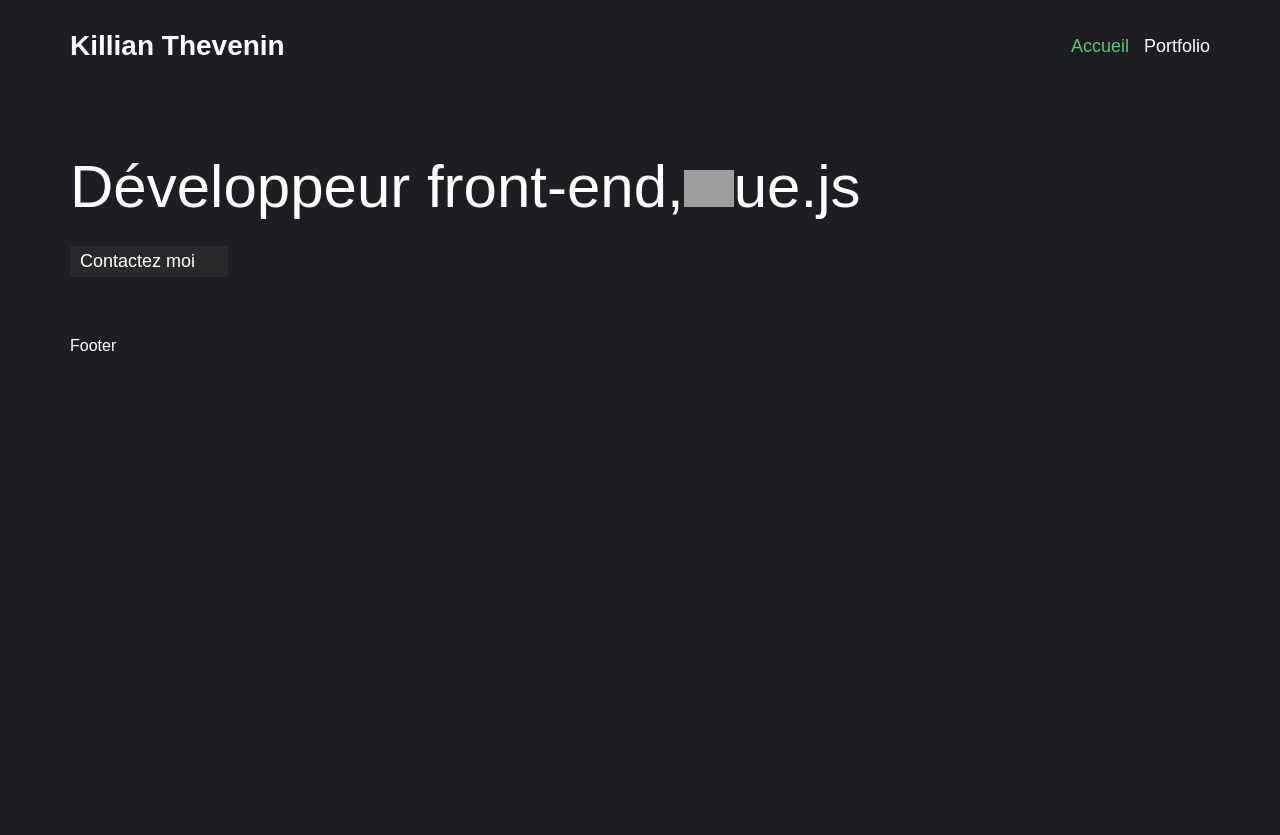
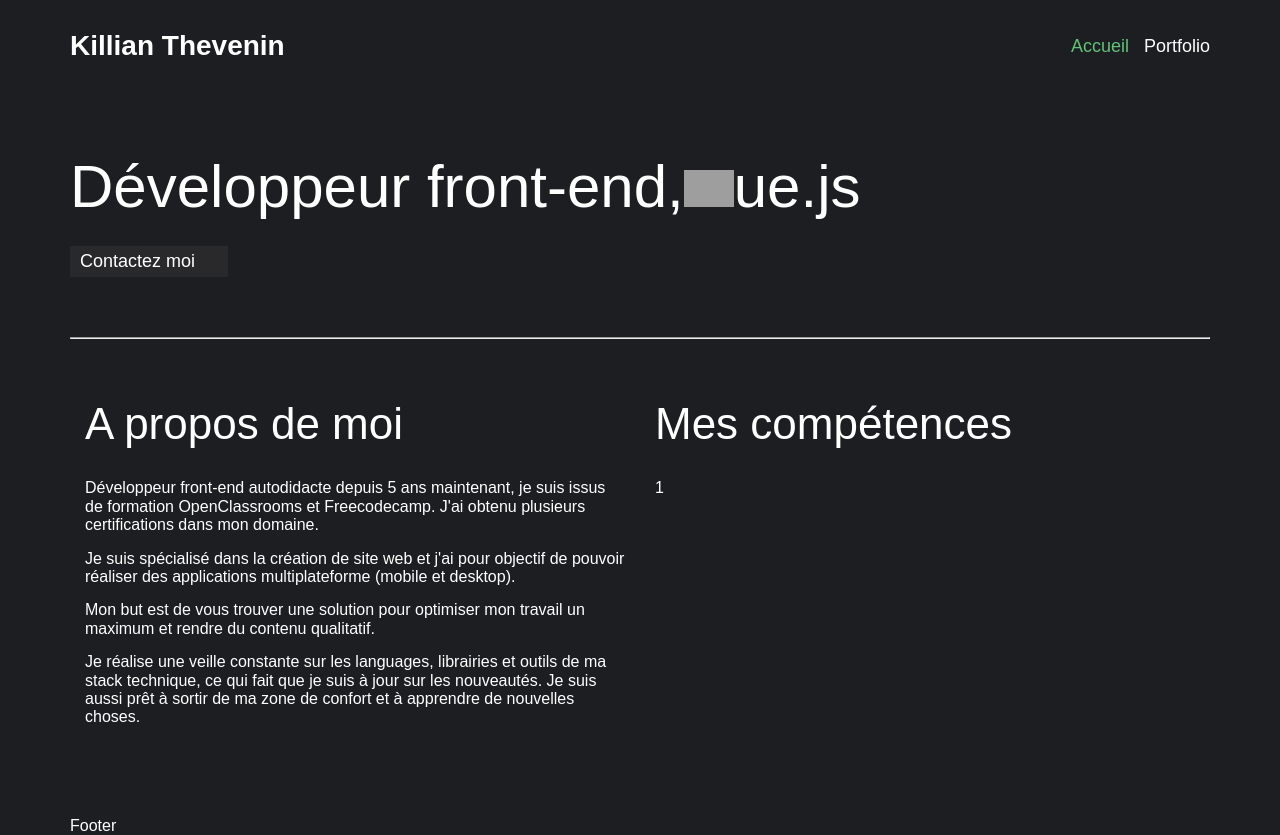
Before and after one commit to TheveninKillian/portfolio-v4, a Vue app: page / in a window 1280 px wide. Before the commit the page ends 800 px from the top, so only its background shows below. Built offline with nearby package versions, Linux system fonts and the light colour scheme; grey boxes are pictures that could not be loaded; some icons are missing.

Commit message:
create new section about

```diff
--- a/src/pages/index.vue
+++ b/src/pages/index.vue
@@ -13,6 +13,29 @@
     </h1>
 
     <button>Contactez moi <Icon icon="akar-icons:arrow-down" /></button>
+  </section>
+
+  <hr>
+
+  <section class="about-skills">
+    <div class="about">
+      <h2>A propos de moi</h2>
+
+      <div class="about-wrapper">
+        <p>Développeur front-end autodidacte depuis 5 ans maintenant, je suis issus de formation OpenClassrooms et Freecodecamp. J'ai obtenu plusieurs certifications dans mon domaine.</p>
+        <p>Je suis spécialisé dans la création de site web et j'ai pour objectif de pouvoir réaliser des applications multiplateforme (mobile et desktop).</p>
+        <p>Mon but est de vous trouver une solution pour optimiser mon travail un maximum et rendre du contenu qualitatif.</p>
+        <p>Je réalise une veille constante sur les languages, librairies et outils de ma stack technique, ce qui fait que je suis à jour sur les nouveautés. Je suis aussi prêt à sortir de ma zone de confort et à apprendre de nouvelles choses.</p>
+      </div>
+    </div>
+
+    <div class="skills">
+      <h2>Mes compétences</h2>
+
+      <div class="skills-wrapper">
+        <div>1</div>
+      </div>
+    </div>
   </section>
 </template>
 
@@ -43,4 +66,53 @@
     margin-left: 5px;
   }
 }
+
+.about-skills{
+  display: flex;
+  flex-direction: column;
+
+  @include breakpoint(lg){
+    flex-direction: row;
+  }
+}
+
+.about{
+  @include breakpoint(lg){
+    margin-left: $marge-all-min;
+    margin-right: $marge-all-min;
+    width: 50%;
+  }
+
+  &-wrapper{
+    margin-top: $marge-all-min;
+    margin-bottom: $marge-all-min;
+
+    @include breakpoint(lg){
+      margin-top: $marge-all-max;
+      margin-bottom: $marge-all-max;
+    }
+
+    p{
+      margin-bottom: 15px;
+    }
+  }
+}
+
+.skills{
+  @include breakpoint(lg){
+    margin-left: $marge-all-min;
+    margin-right: $marge-all-min;
+    width: 50%;
+  }
+
+  &-wrapper{
+    margin-top: $marge-all-min;
+    margin-bottom: $marge-all-min;
+
+    @include breakpoint(lg){
+      margin-top: $marge-all-max;
+      margin-bottom: $marge-all-max;
+    }
+  }
+}
 </style>
```
